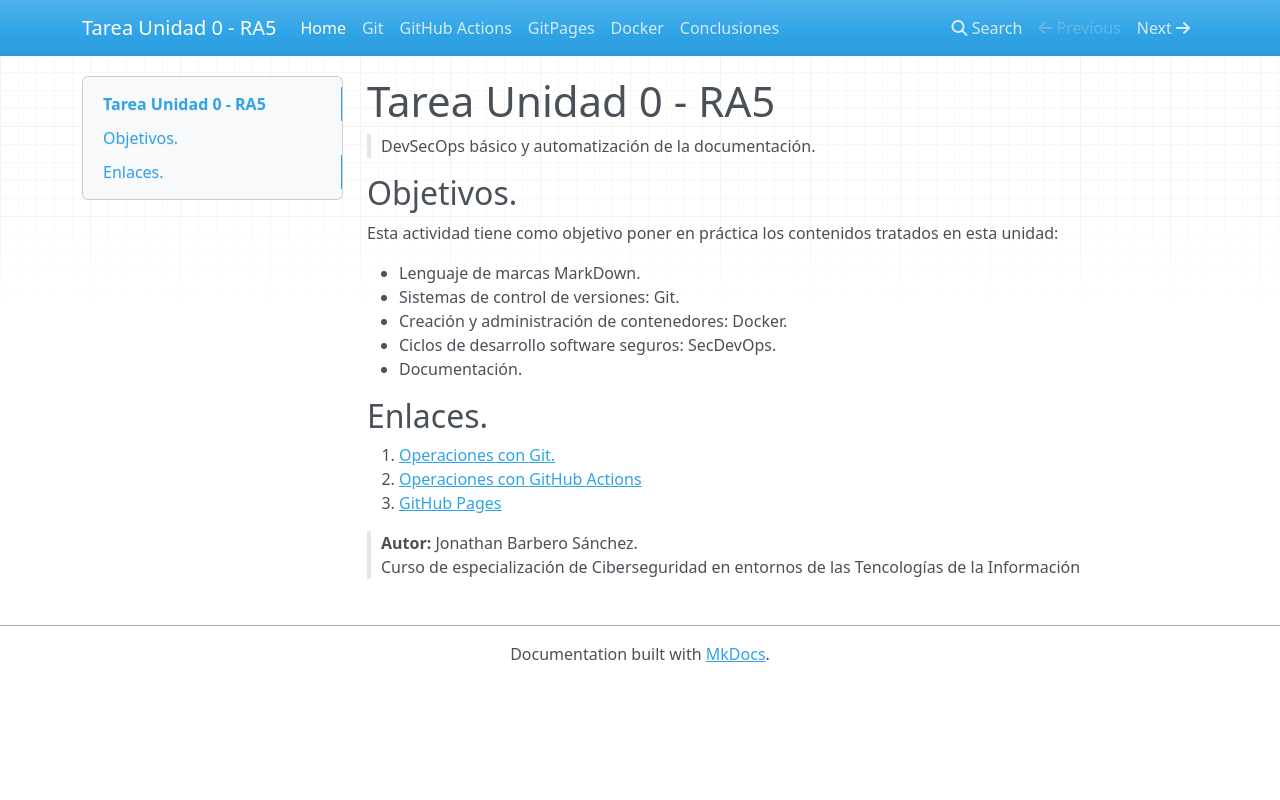
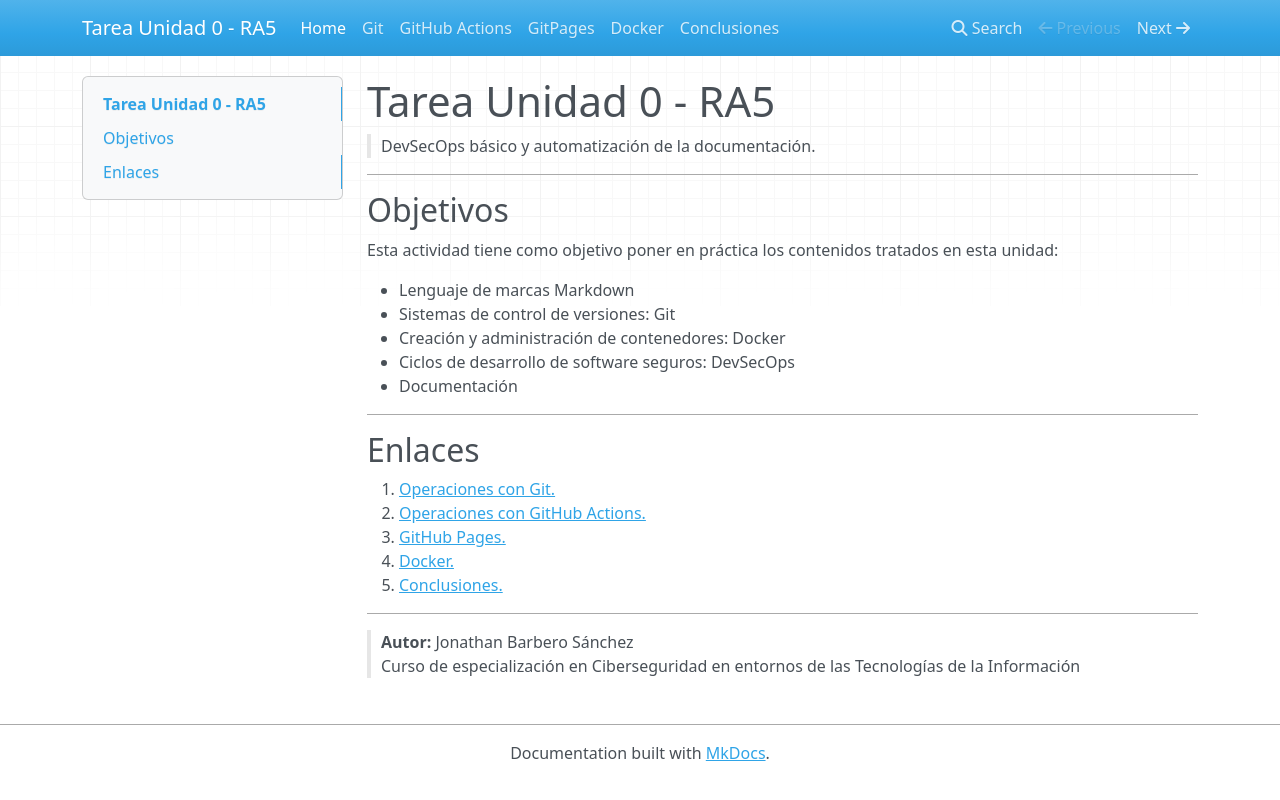
Before and after one commit to johnnbs33/PPS-Unidad0-Tarea-Jonathan, an MkDocs documentation site: the page built from docs/index.md, in a window 1280 px wide. Shown: the top 800 px of the page. Built offline with MkDocs 1.6.1, drawn with Linux system fonts in a browser that asks for light colours; nearby versions of some CDN libraries.

```diff
--- a/docs/index.md
+++ b/docs/index.md
@@ -1,20 +1,28 @@
 # Tarea Unidad 0 - RA5
 > DevSecOps básico y automatización de la documentación.
 
-## Objetivos.
+---
+
+## Objetivos
 Esta actividad tiene como objetivo poner en práctica los contenidos tratados en esta unidad:
 
-* Lenguaje de marcas MarkDown.
-* Sistemas de control de versiones: Git.
-* Creación y administración de contenedores: Docker.
-* Ciclos de desarrollo software seguros: SecDevOps.
-* Documentación.
+* Lenguaje de marcas Markdown
+* Sistemas de control de versiones: Git
+* Creación y administración de contenedores: Docker
+* Ciclos de desarrollo de software seguros: DevSecOps
+* Documentación
 
-## Enlaces.
+---
+
+## Enlaces
 
 1. [Operaciones con Git.](git.md)
-2. [Operaciones con GitHub Actions](gitActions.md)
-3. [GitHub Pages](gitPages.md)
+2. [Operaciones con GitHub Actions.](gitActions.md)
+3. [GitHub Pages.](gitPages.md)
+4. [Docker.](docker.md)
+5. [Conclusiones.](conclusiones.md)
 
-> **Autor:** Jonathan Barbero Sánchez.
-> Curso de especialización de Ciberseguridad en entornos de las Tencologías de la Información
+---
+
+> **Autor:** Jonathan Barbero Sánchez
+> Curso de especialización en Ciberseguridad en entornos de las Tecnologías de la Información
```
Also changed, not shown: docs/conclusiones.md (+37 -0 lines), docs/docker.md (+72 -0 lines), docs/git.md (+1 -1 lines), docs/gitActions.md (+6 -6 lines), docs/gitPages.md (+4 -4 lines).
